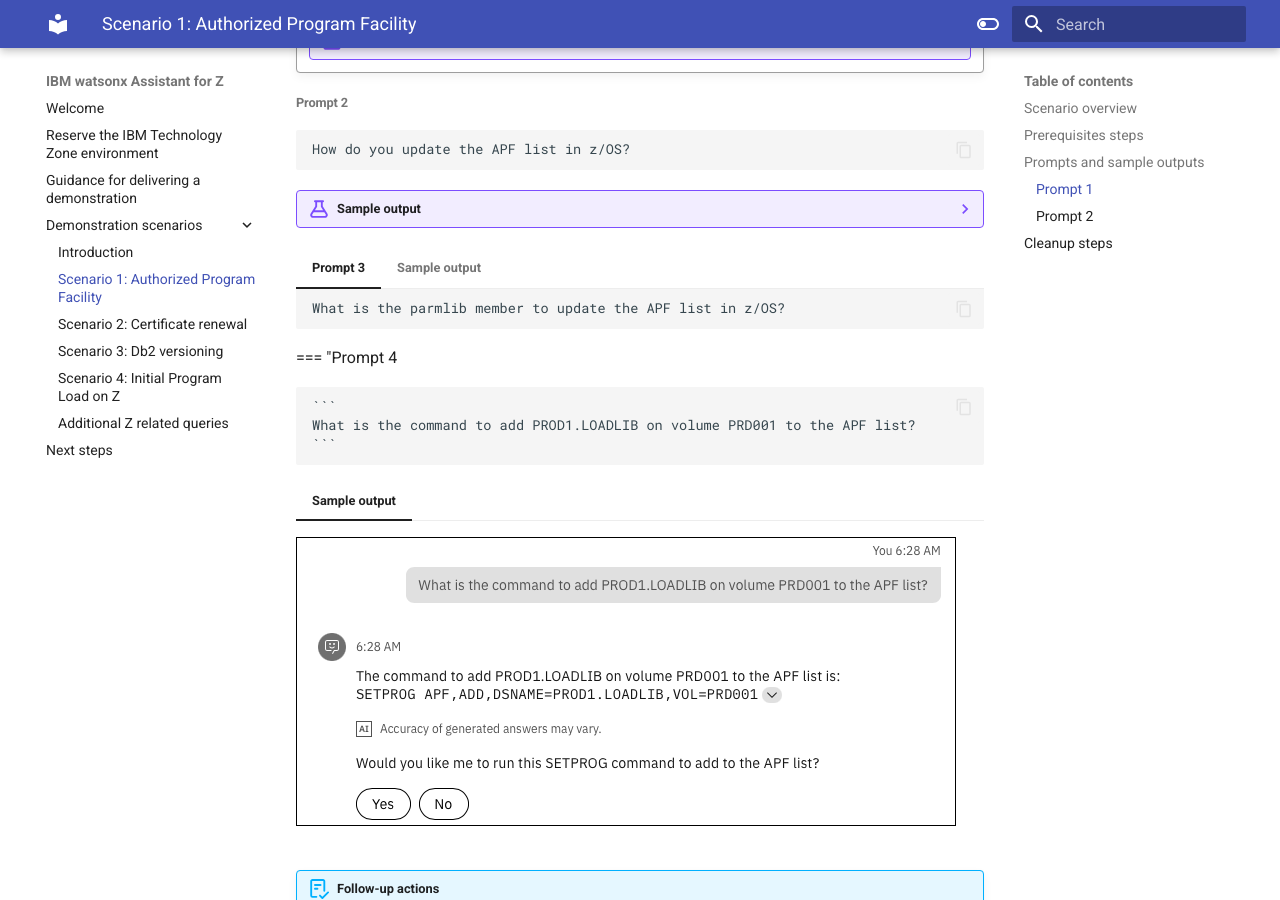
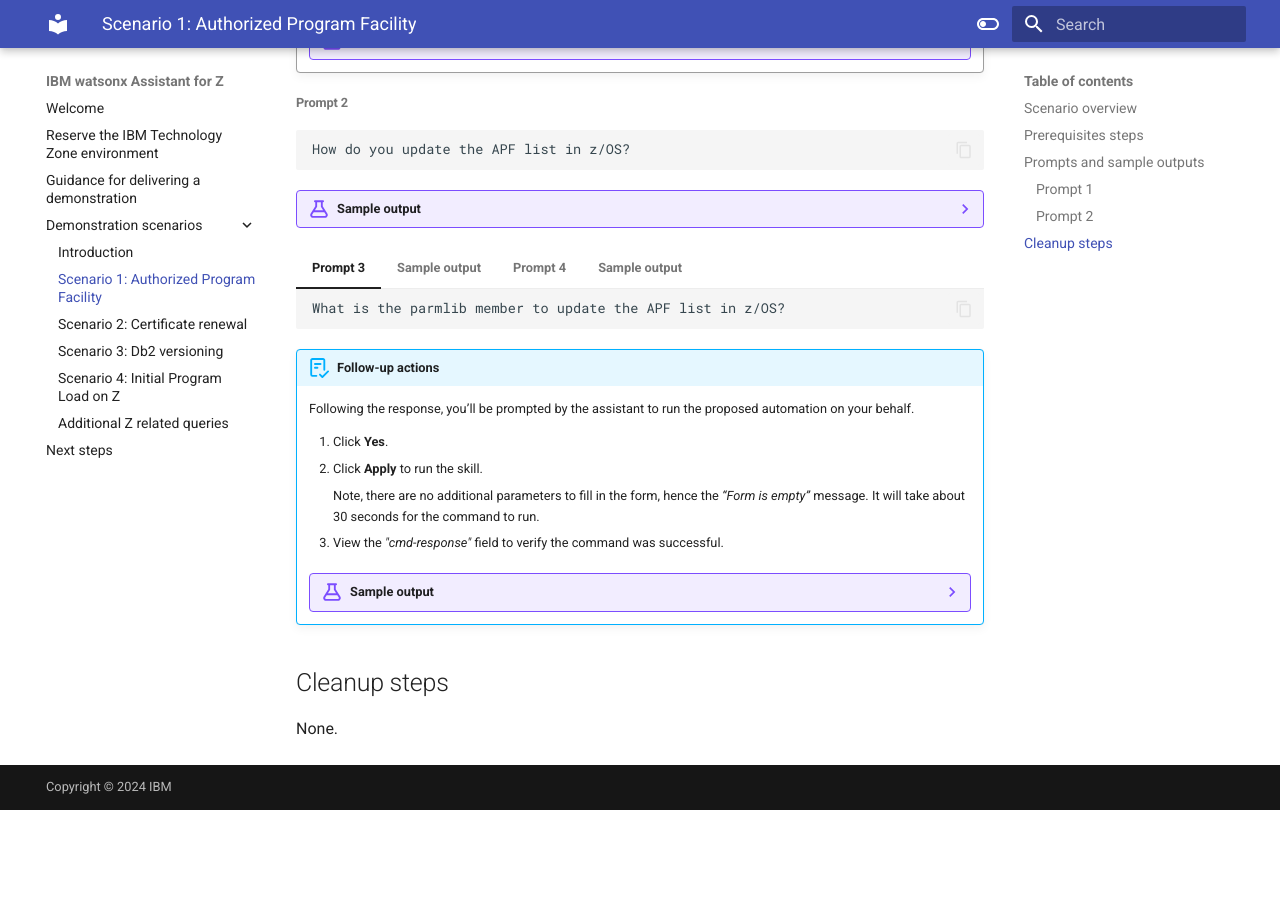
Before and after one commit to IBM/SalesEnablement-L3-watsonx-AssistantForZ, an MkDocs documentation site: the page built from docs/scenarios/APF.md, in a window 1280 px wide and 900 px high, scrolled down 919 px. Built offline with MkDocs 1.6.1 and Material for MkDocs 9.7.7, drawn with Linux system fonts in a browser that asks for light colours; after the commit the page ends 1729 px from its top, so only the background shows below that.

Commit message:
formatting

````diff
--- a/docs/scenarios/APF.md
+++ b/docs/scenarios/APF.md
@@ -48,7 +48,7 @@ How do you update the APF list in z/OS?
 
     ![](_attachments/apf-003.png)
 
-=== "Prompt 4
+=== "Prompt 4"
 
     ```
     What is the command to add PROD1.LOADLIB on volume PRD001 to the APF list?
````
